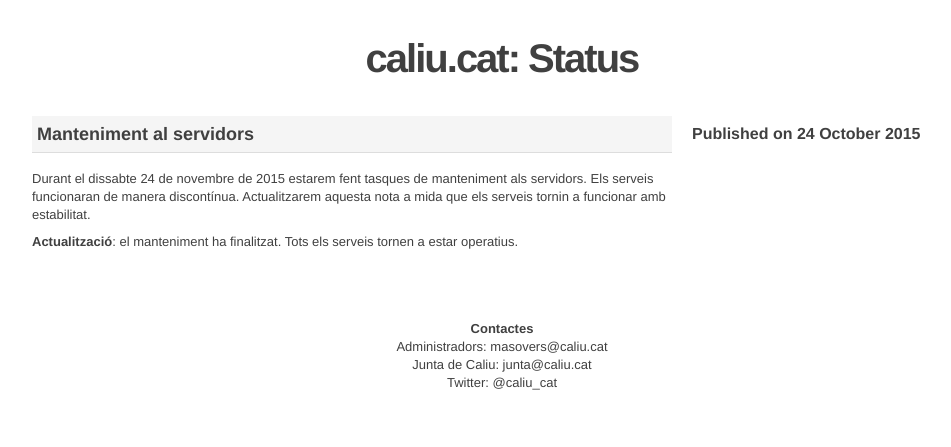
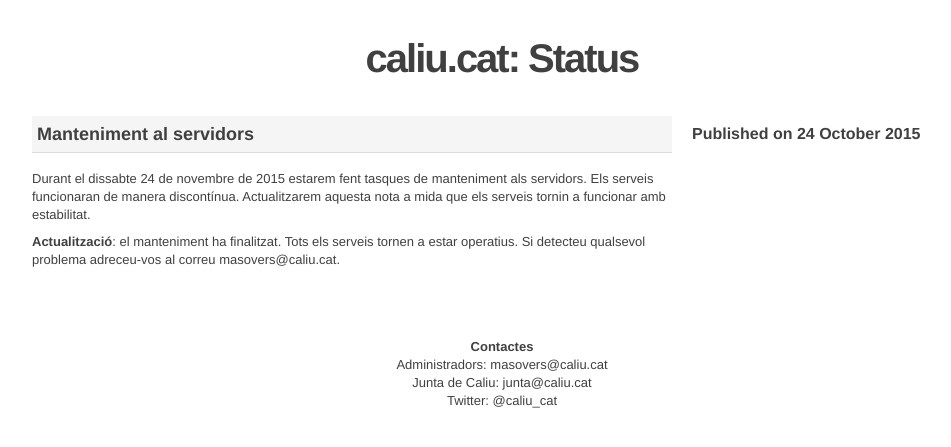
Before and after one commit to caliu/status, a Jekyll site: the page built from _posts/2015/2015-10-24-manteniment-al-servidors.md, in a window 1280 px wide. Shown: the top 447 px of the page, without its empty margins (138-1089 px from the left). Built offline with Jekyll 4.4.1, drawn with Linux system fonts in a browser that asks for light colours.

Commit message:
Update 2015-10-24-manteniment-al-servidors.md

```diff
--- a/_posts/2015/2015-10-24-manteniment-al-servidors.md
+++ b/_posts/2015/2015-10-24-manteniment-al-servidors.md
@@ -5,4 +5,4 @@
 
 Durant el dissabte 24 de novembre de 2015 estarem fent tasques de manteniment als servidors. Els serveis funcionaran de manera discontínua. Actualitzarem aquesta nota a mida que els serveis tornin a funcionar amb estabilitat.
 
-**Actualització**: el manteniment ha finalitzat. Tots els serveis tornen a estar operatius.
+**Actualització**: el manteniment ha finalitzat. Tots els serveis tornen a estar operatius. Si detecteu qualsevol problema adreceu-vos al correu masovers@caliu.cat.
```
